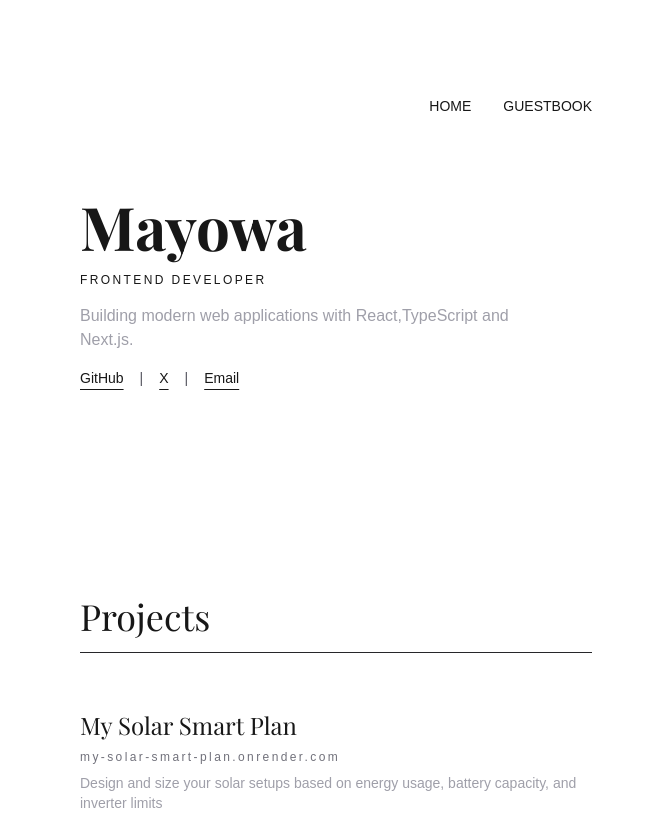
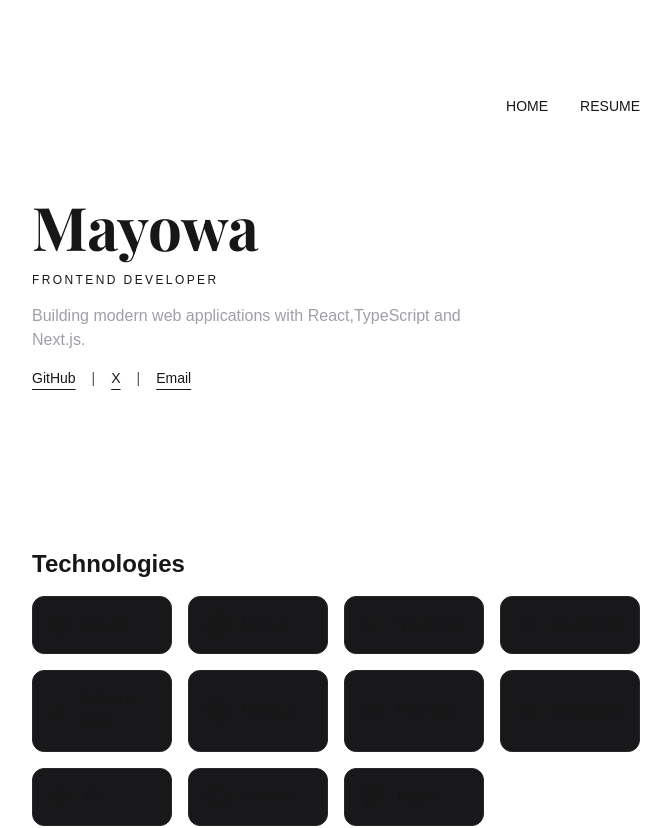
Before and after one commit to onaolapomay/portfolio, a Next.js app: page / in a window 1280 px wide. Shown: the top 828 px of the page, without its empty margins (304-975 px from the left). Built offline with nearby package versions, Linux system fonts and the light colour scheme; no server answers; a web font is replaced by a local one.

Commit message:
added resume and the technologies

```diff
--- /dev/null
+++ b/app/components/TechStack.tsx
@@ -0,0 +1,42 @@
+import { FaReact, FaNodeJs, FaGitAlt, FaFigma, FaGithub, } from 'react-icons/fa'
+import { SiNextdotjs, SiTailwindcss, SiExpress, } from 'react-icons/si'
+import { DiJavascript1, DiMongodb } from 'react-icons/di'
+import { TbBrandTypescript } from 'react-icons/tb'
+
+const technologies = [
+    { name: "React", icon: FaReact },
+    { name: "Next.js", icon: SiNextdotjs },
+    { name: "TypeScript", icon: TbBrandTypescript },
+    { name: "JavaScript", icon: DiJavascript1 },
+    { name: "Tailwind CSS", icon: SiTailwindcss },
+    { name: "Node.js", icon: FaNodeJs },
+    {name: "Express", icon: SiExpress},
+    {name: "MongoDB", icon: DiMongodb},
+    {name: "Git", icon: FaGitAlt},
+    {name: "GitHub", icon: FaGithub},
+    {name: "Figma", icon: FaFigma},
+]
+
+export default function TechStack () {
+    return (
+        <section className='mt-12'>
+            <h2 className='mb-4 text-2xl font-semibold'>Technologies</h2>
+
+            <div className='grid grid-cols-2 gap-4 md:grid-cols-4'>
+                {technologies.map((tech) => {
+                    const Icon = tech.icon;
+                    return (
+                        <div
+                        key={tech.name}
+                        className='flex items-center gap-3 rounded-xl border border-zinc-800 bg-zinc-900 p-4 transition hover:border-zinc-700'>
+                            <Icon size={24}/>
+                            <span >{tech.name}</span>
+
+                        </div>
+                    )
+                })}
+
+            </div>
+        </section>
+    )
+}
--- a/app/page.tsx
+++ b/app/page.tsx
@@ -1,13 +1,16 @@
 import SpotifyNowPlaying from './SpotifyNowPlaying';
+import TechStack from './components/TechStack';
 
 export default async function Home() {
 
 
   return (
-    <main className="mx-auto max-w-xl px-8 py-24">
+    <main className="mx-auto max-w-2xl mx-auto px-8 py-24">
       <nav className="flex justify-end gap-8 text-sm uppercase">
         <a href="/">Home</a>
-        <a href="/guestbook">Guestbook</a>
+        <a
+        href="/cv.pdf" target="_blank" rel="noopener noreferrer"
+        >Resume</a>
       </nav>
 
       <section className="mt-20">
@@ -51,9 +54,10 @@ export default async function Home() {
         </div>
 
         <div className="mt-10 text-white p-6">
-          {/* <p className='text-sm text-zinc-400'>i'm currently listening to</p> */}
           <SpotifyNowPlaying/>
         </div>
+
+        <TechStack />
 
         <section className="mt-24">
           <h2 className="text-4xl"
--- a/package.json
+++ b/package.json
@@ -12,7 +12,8 @@
     "dotenv": "^17.4.2",
     "next": "16.2.9",
     "react": "19.2.4",
-    "react-dom": "19.2.4"
+    "react-dom": "19.2.4",
+    "react-icons": "^5.6.0"
   },
   "devDependencies": {
     "@tailwindcss/postcss": "^4",
```
Also changed, not shown: 2 other files (tests, documents, lock files or other folders).
